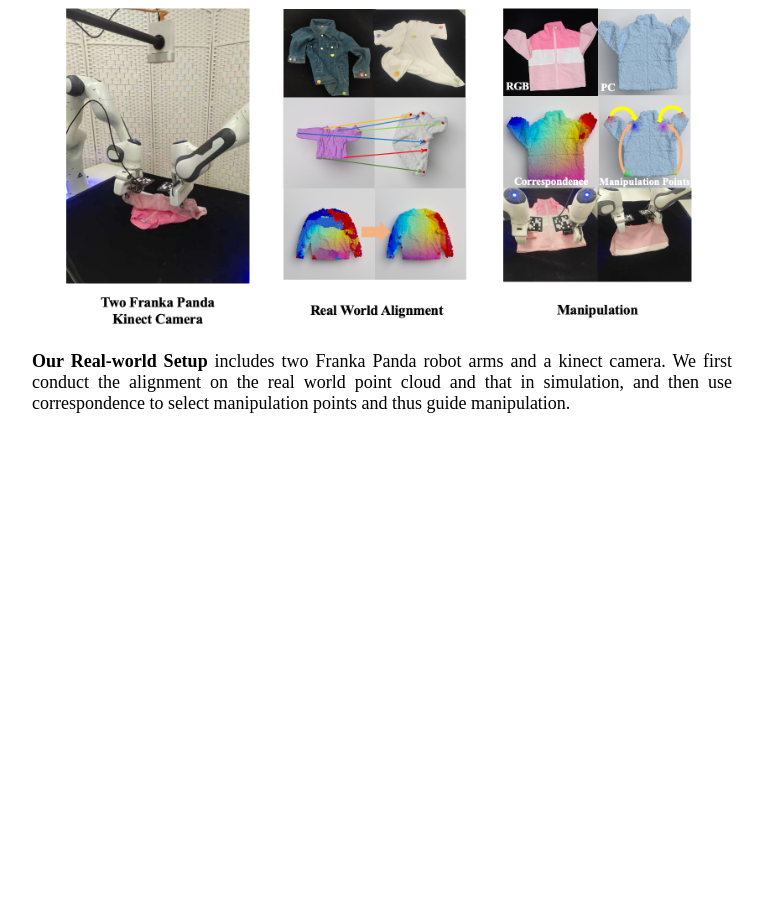
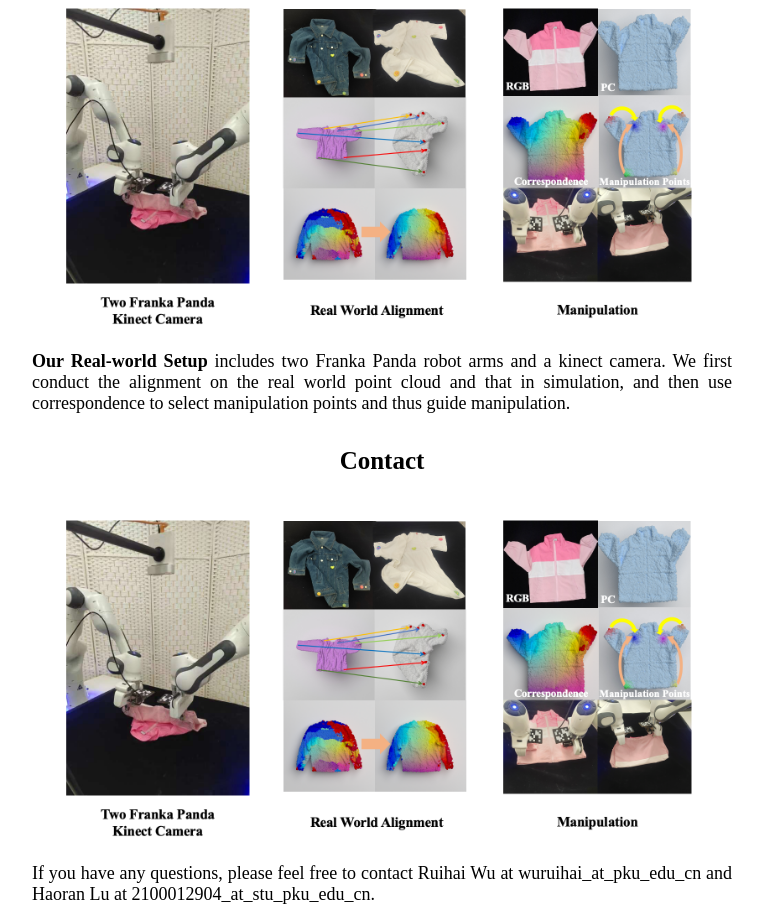
Before and after one commit to warshallrho/unigarmentmanip, a plain HTML site: page index.html in a window 1280 px wide. Shown: the part 3825-4749 px from the top of the page, without its empty margins (258-1021 px from the left). Before the commit the page ends 4258 px from the top, so only its background shows below. Drawn offline with Linux system fonts and the light colour scheme; a web font is replaced by a local one.

Commit message:
Update index.html

```diff
--- a/index.html
+++ b/index.html
@@ -90,7 +90,13 @@
       <b>Our Real-world Setup</b> includes two Franka Panda robot arms and a kinect camera. We first conduct the alignment on the real world point cloud and that in simulation, and then use correspondence to select manipulation points and thus guide manipulation.
   </p></td></tr></tbody></table>
 
-
+<div class="abstractTitle">
+    Contact
+</div>
+  <img class="bannerImage" src="./images/RealWorldSetup.png" ,="" width="800"><br>
+  <table width="800" align="center"><tbody><tr><td><p class="figureTitleText">
+      If you have any questions, please feel free to contact Ruihai Wu at wuruihai_at_pku_edu_cn and Haoran Lu at 2100012904_at_stu_pku_edu_cn.
+  </p></td></tr></tbody></table>
 
 <p></p>
 
```
